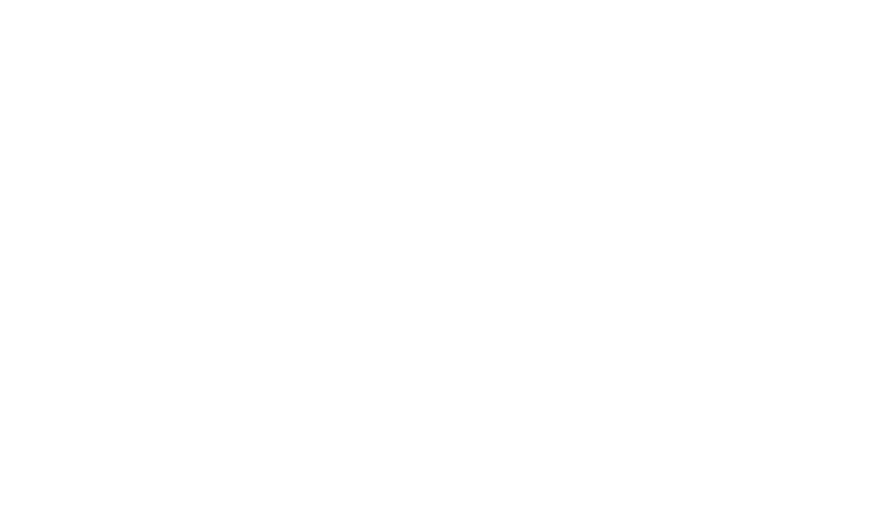
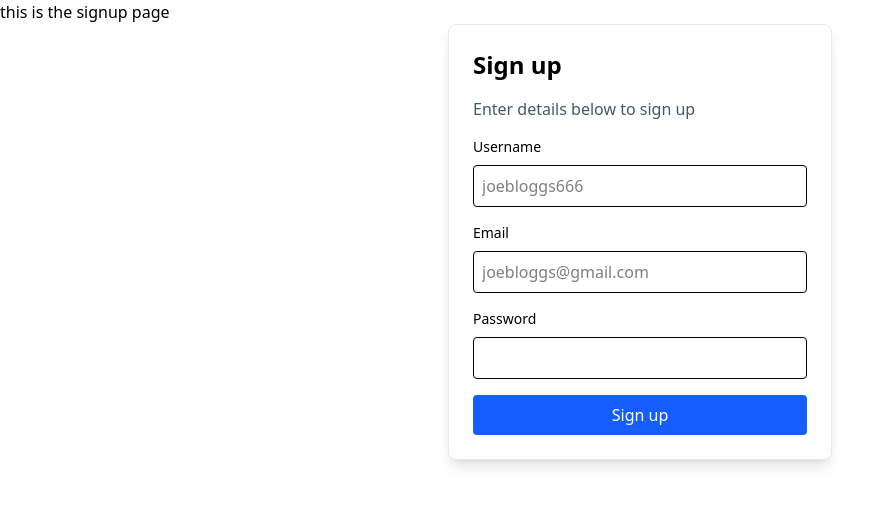
Before and after one commit to poraif/KeepItSimple-frontend, a SvelteKit app: page /signup in a window 1280 px wide. Shown: the top 506 px of the page, without its empty margins (0-895 px from the left). Built offline with nearby package versions, Linux system fonts and the light colour scheme; no server answers; a web font is replaced by a local one.

Commit message:
basic styled login and signup forms added

```diff
--- a/src/lib/ui/Button.svelte
+++ b/src/lib/ui/Button.svelte
@@ -0,0 +1,7 @@
+<script lang="ts">
+
+  </script>
+
+  <button type={"button"} class="button">
+    <slot></slot>
+  </button>
--- /dev/null
+++ b/src/lib/ui/Card.svelte
@@ -0,0 +1,12 @@
+<script lang="ts">
+    export let title = "";
+  </script>
+
+  <div class="card">
+    <slot name="header">
+      <div class="card-header">
+        <h3>{title}</h3>
+      </div>
+    </slot>
+    <slot name="content" class="card-content"></slot>
+  </div>
--- /dev/null
+++ b/src/lib/ui/Input.svelte
@@ -0,0 +1,6 @@
+<script lang="ts">
+    export let type = "text";
+    export let placeholder = "";
+  </script>
+
+  <input type={type} placeholder={placeholder} class="input" />
--- /dev/null
+++ b/src/lib/ui/Label.svelte
@@ -0,0 +1,7 @@
+<script lang="ts">
+    export let forInput = "";
+  </script>
+
+  <label for={forInput} class="label">
+    <slot></slot>
+  </label>
--- a/src/routes/login/+page.svelte
+++ b/src/routes/login/+page.svelte
@@ -0,0 +1,6 @@
+<script>
+    import LoginForm from "./LoginForm.svelte";
+</script>
+
+<p>this is the login page</p>
+<LoginForm />
--- /dev/null
+++ b/src/routes/login/LoginForm.svelte
@@ -0,0 +1,45 @@
+<script lang="ts">
+    import { apiService } from '$lib/services/api-service';
+    import type { UserLogin } from '$lib/entity-types';
+
+	let username = $state("");
+	let password = $state("");
+
+	const doLogin = (): void => {
+		const userLogin: UserLogin = {
+			username: username,
+			password: password
+		};
+		apiService.login(userLogin);
+	};
+
+</script>
+
+<div class="card mx-auto max-w-sm p-6 shadow-lg rounded-lg border border-gray-200">
+    <div class="card-header mb-4">
+        <h3 class="text-2xl font-semibold">Login</h3>
+        <p class="text-gray-600">Enter details below to log in</p>
+    </div>
+    <div class="card-content">
+        <div class="grid gap-4">
+            <div class="grid gap-2">
+                <label for="username" class="text-sm font-medium">Username</label>
+                <input id="username" type="text" placeholder="joebloggs666" required bind:value={username}
+                    class="border rounded p-2 w-full focus:outline-none focus:ring-2 focus:ring-blue-500">
+            </div>
+            <div class="grid gap-2">
+                <label for="password" class="text-sm font-medium">Password</label>
+                <input id="password" type="password" required bind:value={password}
+                    class="border rounded p-2 w-full focus:outline-none focus:ring-2 focus:ring-blue-500">
+            </div>
+            <button type="submit" onclick={doLogin}
+                class="w-full bg-blue-600 text-white py-2 rounded hover:bg-blue-700 transition">
+                Log in
+            </button>
+        </div>
+        <div class="mt-4 text-center text-sm">
+            Don't have an account?
+            <a href="##" class="underline text-blue-600 hover:text-blue-700">Sign up</a>
+        </div>
+    </div>
+</div>
--- a/src/routes/signup/+page.svelte
+++ b/src/routes/signup/+page.svelte
@@ -0,0 +1,6 @@
+<script>
+    import SignupForm from "./SignupForm.svelte";
+</script>
+
+<p>this is the signup page</p>
+<SignupForm />
--- /dev/null
+++ b/src/routes/signup/SignupForm.svelte
@@ -0,0 +1,48 @@
+<script lang="ts">
+    import { apiService } from '$lib/services/api-service';
+    import type { UserSignup } from '$lib/entity-types';
+
+	let username = $state("");
+	let email = $state("");
+	let password = $state("");
+
+	const doSignup = (): void => {
+		const userSignup: UserSignup = {
+			username: username,
+			email: email,
+			password: password
+		};
+		apiService.signup(userSignup);
+	};
+
+</script>
+
+<div class="card mx-auto max-w-sm p-6 shadow-lg rounded-lg border border-gray-200">
+    <div class="card-header mb-4">
+        <h3 class="text-2xl font-semibold">Sign up</h3>
+    </div>
+    <div class="card-content">
+        <p class="mb-4 text-gray-600">Enter details below to sign up</p>
+        <div class="grid gap-4">
+            <div class="grid gap-2">
+                <label for="username" class="text-sm font-medium">Username</label>
+                <input id="username" type="text" placeholder="joebloggs666" required bind:value={username}
+                    class="border rounded p-2 w-full focus:outline-none focus:ring-2 focus:ring-blue-500">
+            </div>
+            <div class="grid gap-2">
+                <label for="email" class="text-sm font-medium">Email</label>
+                <input id="email" type="email" placeholder="joebloggs@gmail.com" required bind:value={email}
+                    class="border rounded p-2 w-full focus:outline-none focus:ring-2 focus:ring-blue-500">
+            </div>
+            <div class="grid gap-2">
+                <label for="password" class="text-sm font-medium">Password</label>
+                <input id="password" type="password" required bind:value={password}
+                    class="border rounded p-2 w-full focus:outline-none focus:ring-2 focus:ring-blue-500">
+            </div>
+            <button type="submit" onclick={doSignup}
+                class="w-full bg-blue-600 text-white py-2 rounded hover:bg-blue-700 transition">
+                Sign up
+            </button>
+        </div>
+    </div>
+</div>
```
Also changed, not shown: src/lib/ui/Header.svelte (deleted), src/lib/ui/SiteHeader.svelte (added).
